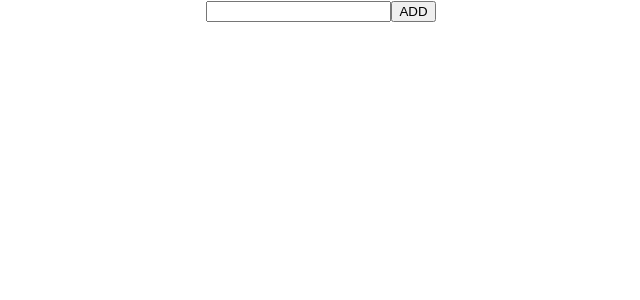
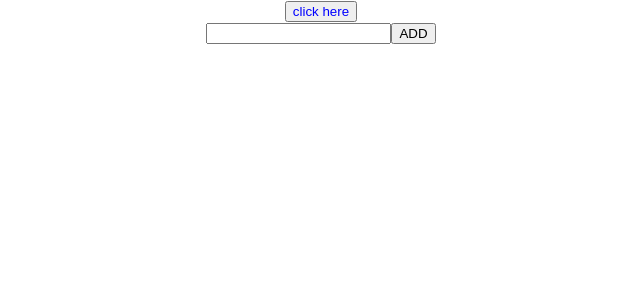
Before and after one commit to adithyaabinoy/react-basics, a React (Create React App) app: page / in a window 1280 px wide. Shown: the top 300 px of the page, without its empty margins (319-959 px from the left). Built offline with nearby package versions, Linux system fonts and the light colour scheme.

Commit message:
react_basics

```diff
--- /dev/null
+++ b/src/Components/Button.js
@@ -0,0 +1,11 @@
+import React from 'react'
+
+const Button = ({name,type,onClick,color}) => {
+  return (
+    <div>
+     <button type={type} onClick={onClick} style={{color:color}}>{name}</button>
+    </div>
+  )
+}
+
+export default Button
--- a/src/Components/Todo.js
+++ b/src/Components/Todo.js
@@ -1,8 +1,11 @@
 import React, { useState } from "react";
+import Button from "./Button";
 
 const Todo = () => {
   const [inp, setInp] = useState("");
   const [todo, setTodo] = useState([]);
+
+
 
   const addToDo = () => {
     if (!inp) {
@@ -17,8 +20,13 @@ const Todo = () => {
     });
     setTodo(updatedTodo);
   };
+
+  const btnClick = () => {
+    alert("yay i learned props wohooo ..")
+  }
   return (
     <div>
+      <Button name="click here" type="submit" onClick={btnClick} color="blue"/>
       <input
         type="text"
         value={inp}
```
